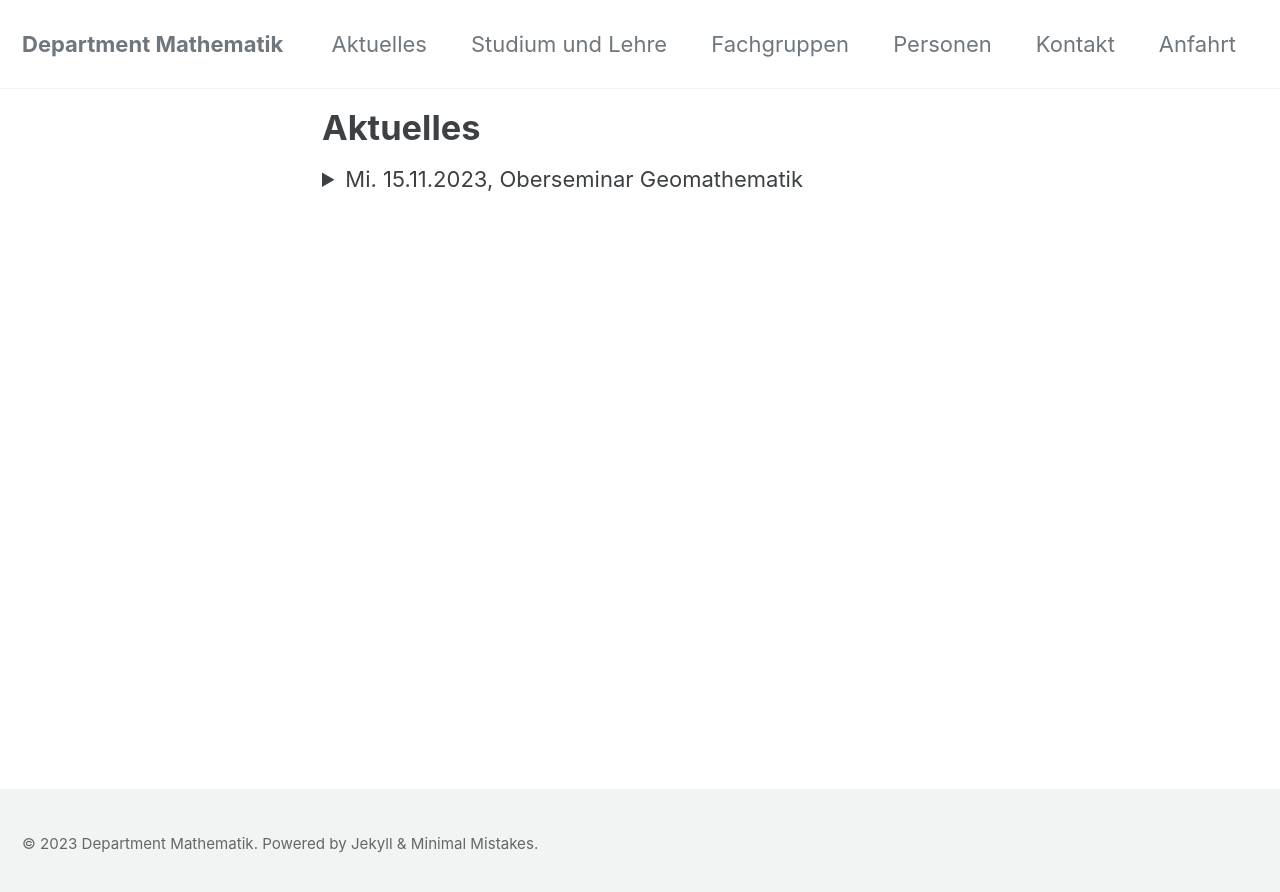
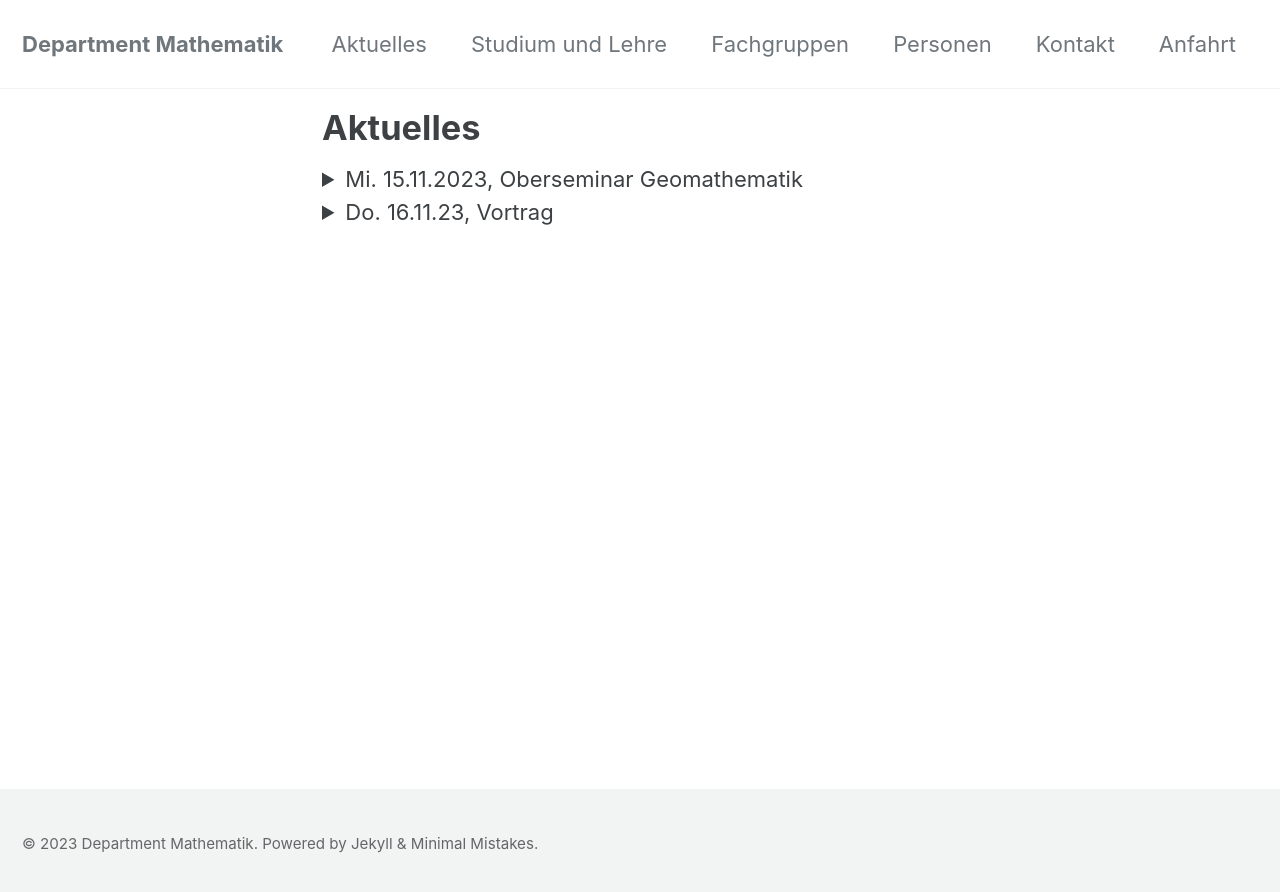
Before and after one commit to oceanbang/project, a Jekyll site: the page built from _pages/aktuelles.md, in a window 1280 px wide. Shown: the top 892 px of the page. Built offline with Jekyll 4.4.1, drawn with Linux system fonts in a browser that asks for light colours; cached includes are drawn as plain includes; some of the changed lines change nothing that is shown.

Commit message:
Update aktuelles.md

```diff
--- a/_pages/aktuelles.md
+++ b/_pages/aktuelles.md
@@ -16,3 +16,22 @@
  (Universität Göttingen)</p>
  <p>Wir laden alle Interessenten herzlich zum Vortrag ein.</p>
 </details>
+
+<details>
+  <summary>Do. 16.11.23, Vortrag</summary>
+  ### Vortrag
+  <p>Embedded Ethics in Mathematics<br>
+
+
+Donnerstag, 16. November 2023, 10:15 Uhr, in der AGORA 42 (EN - B 222)<br>
+
+
+Referent:<br>
+
+  Dennis Müller<br>
+
+
+(Aachen)</p>
+<p>Abstract: Ethics in Mathematics is often taught through standalone courses and separate seminars. But how can we take the next step and embed the teaching of ethical awareness into the other mathematics courses at the undergraduate level? Standalone courses are often not enough to develop and maintain ethical awareness at a level that is applicable and useable in practice. As future mathematicians, students may require additional training to navigate the plurality of ethical questions that can manifest in mathematical work. Maintaining ethical reasoning skills by integrating them into other mathematical courses may thus be necessary. In this talk, I will explain the recent approach taken by our Cambridge University Ethics in Mathematics Project and introduce our new teaching resources on this topic.</p>
+<p>Wir laden alle Interessenten herzlich zum Vortrag ein.</p>
+</details>
```
